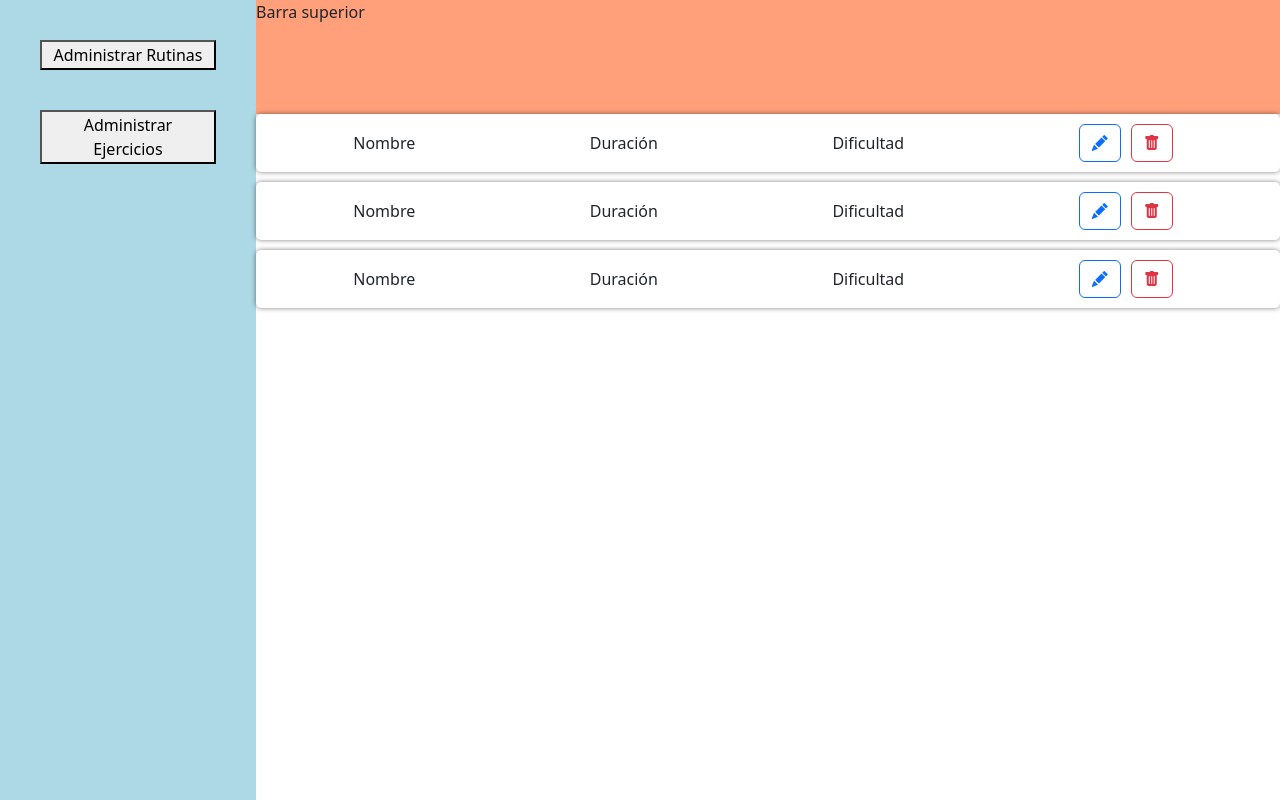
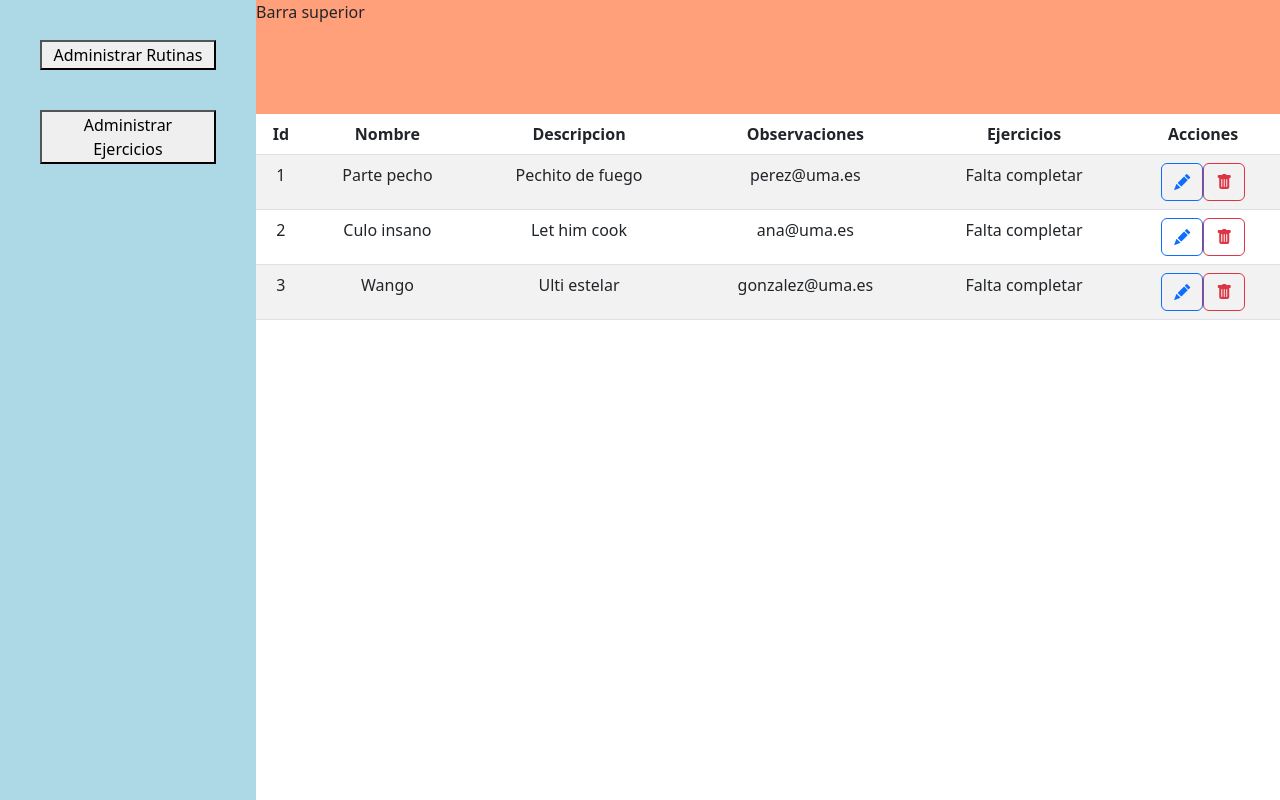
Before and after one commit to SII-Informatica-UMA/ciklum-el-grifo, an Angular app in the folder Proyecto-microservicio/: page / in a window 1280 px wide. Both pictures are taken after a click on the button "Administrar Rutinas". Built offline with nearby package versions, Linux system fonts and the light colour scheme.

Commit message:
Tabla rutinas funcional
Creacion de los atributos pertenecientes a rutinas, ejemplos de datos, y tabla funcional...

```diff
--- a/Proyecto-microservicio/src/app/app.module.ts
+++ b/Proyecto-microservicio/src/app/app.module.ts
@@ -4,7 +4,6 @@ import { FormsModule } from '@angular/forms';
 import { AppRoutingModule } from './app-routing.module';
 import { AppComponent } from './app.component';
 import { NgbModule } from '@ng-bootstrap/ng-bootstrap';
-import { DetalleRutinaComponent } from './detalle-rutina/detalle-rutina.component';
 import { FormularioRutinaComponent } from './formulario-rutina/formulario-rutina.component';
 import { RutinasComponent } from './rutinas/rutinas.component';
 
--- a/Proyecto-microservicio/src/app/formulario-rutina/formulario-rutina.component.html
+++ b/Proyecto-microservicio/src/app/formulario-rutina/formulario-rutina.component.html
@@ -4,14 +4,13 @@
 </div>
 <div class="modal-body">
   <div class="form-group">
+
       <label for="nombre">Nombre:</label>
-      <input class="form-control" id="nombre" [(ngModel)]="rutina.nombre" placeholder="nombre">
-      <label for="apellidos">Apellidos:</label>
-      <input class="form-control" id="apellidos" [(ngModel)]="rutina.apellidos" placeholder="apellidos">
-      <label for="email">E-mail:</label>
-      <input class="form-control" id="email" [(ngModel)]="rutina.email" placeholder="fulanito@mengano.com">
-      <label for="telefono">Teléfono:</label>
-      <input class="form-control" id="telefono" [(ngModel)]="rutina.telefono" placeholder="(34) 123456789">
+      <input class="form-control" id="nombre" [(ngModel)]="rutina.nombre" placeholder="apellidos">
+      <label for="descripcion">Descripcion:</label>
+      <input class="form-control" id="descripcion" [(ngModel)]="rutina.descripcion" placeholder="fulanito@mengano.com">
+      <label for="observaciones">Observaciones:</label>
+      <input class="form-control" id="observaciones" [(ngModel)]="rutina.observaciones" placeholder="(34) 123456789">
 
   </div>
 </div>
--- a/Proyecto-microservicio/src/app/formulario-rutina/formulario-rutina.component.ts
+++ b/Proyecto-microservicio/src/app/formulario-rutina/formulario-rutina.component.ts
@@ -9,7 +9,7 @@ import { NgbActiveModal } from '@ng-bootstrap/ng-bootstrap';
 })
 export class FormularioRutinaComponent {
   accion?: "Añadir" | "Editar";
-  rutina: Rutina = {id: 0, nombre: '', apellidos: '', email: '', telefono: ''};
+  rutina: Rutina = {id: 0, nombre: '', descripcion: '', observaciones: ''};
 
   constructor(public modal: NgbActiveModal) { }
 
--- a/Proyecto-microservicio/src/app/rutina.service.ts
+++ b/Proyecto-microservicio/src/app/rutina.service.ts
@@ -7,16 +7,19 @@ import { Rutina } from './rutina';
 
 export class RutinasService {
   private rutinas: Rutina [] = [
-    {id: 1, nombre: 'Juan', apellidos: 'Pérez', email: 'perez@uma.es', telefono: '666666666'},
-    {id: 2, nombre: 'Ana', apellidos: 'García', email: 'ana@uma.es', telefono: '55555555'},
-    {id: 3, nombre: 'Luis', apellidos: 'González', email: 'gonzalez@uma.es', telefono: '444444444'},
+    {id: 1, nombre: 'Parte pecho', descripcion: 'Pechito de fuego', observaciones: 'perez@uma.es'},
+    {id: 2, nombre: 'Culo insano', descripcion: 'Let him cook', observaciones: 'ana@uma.es'},
+    {id: 3, nombre: 'Wango', descripcion: 'Ulti estelar', observaciones: 'gonzalez@uma.es'},
   ];
 
   constructor() { }
 
-  getRutinas(): Rutina [] {
-    return this.rutinas.sort((a,b)=>a.nombre.localeCompare(b.nombre));;
-  }
+  getRutinas(): Rutina[] {
+    return this.rutinas.sort((a, b) => {
+        return a.id - b.id;
+    });
+}
+
 
   addRutinas(rutinas: Rutina) {
     rutinas.id = Math.max(...this.rutinas.map(c => c.id)) + 1;
--- a/Proyecto-microservicio/src/app/rutina.ts
+++ b/Proyecto-microservicio/src/app/rutina.ts
@@ -2,7 +2,7 @@
 export interface Rutina {
   id: number;
   nombre: string;
-  apellidos: string;
-  email: string;
-  telefono: string;
+  descripcion: string;
+  observaciones: string;
+  //ejercicios: Ejercicio; Quitar comentario, una vez creaddo el tipo Ejercicio
 }
--- a/Proyecto-microservicio/src/app/rutinas/rutinas.component.css
+++ b/Proyecto-microservicio/src/app/rutinas/rutinas.component.css
@@ -1,6 +1,7 @@
 .tablaRutinas{
     width: 100%;
     border-collapse: collapse;
+    text-align: center;
 }
 
 .fila{
--- a/Proyecto-microservicio/src/app/rutinas/rutinas.component.html
+++ b/Proyecto-microservicio/src/app/rutinas/rutinas.component.html
@@ -1,22 +1,30 @@
 
-<table class="tablaRutinas">
+<table class="tablaRutinas table table-striped">
+  <thead>
+
+    <tr>
+      <th>Id</th>
+      <th>Nombre</th>
+      <th>Descripcion</th>
+      <th>Observaciones</th>
+      <th>Ejercicios</th>
+      <th>Acciones</th>
+    </tr>
+
+  </thead>
+
   <tbody>
     <tr *ngFor="let rutina of rutinas">
-        <div class="fila">
-          <div class="casilla">
-            Nombre
-          </div>
-          <div class="casilla">
-            Duración
-          </div>
-          <div class="casilla">
-            Dificultad
-          </div>
-          <div class="casilla">
+      <td>{{rutina?.id}}</td>
+      <td>{{rutina?.nombre}}</td>
+      <td>{{rutina?.descripcion}}</td>
+      <td>{{rutina?.observaciones}}</td>
+      <td>Falta completar</td>
+      <td>
         <button type="button" class="col-auto btn btn-outline-primary" (click)="editarRutina(rutina)"><i class="bi bi-pencil-fill"></i></button>
         <button type="button" class="col-auto btn btn-outline-danger" (click)="eliminarRutina(rutina.id)"><i class="bi bi-trash-fill"></i></button>
-          </div>
-        </div>
+      </td>
+
     </tr>
   </tbody>
 </table>
--- a/Proyecto-microservicio/src/app/rutinas/rutinas.component.ts
+++ b/Proyecto-microservicio/src/app/rutinas/rutinas.component.ts
@@ -27,7 +27,6 @@ export class RutinasComponent implements OnInit {
 
   ngOnInit(): void {
     this.rutinas = this.rutinasService.getRutinas();
-    this.rutinas.sort((a,b)=>a.nombre.localeCompare(b.nombre));
   }
 
   elegirRutina(rutina: Rutina): void {
@@ -37,7 +36,7 @@ export class RutinasComponent implements OnInit {
   aniadirRutina(): void {
     let ref = this.modalService.open(FormularioRutinaComponent);
     ref.componentInstance.accion = "Añadir";
-    ref.componentInstance.contacto = {id: 0, nombre: '', apellidos: '', email: '', telefono: ''};
+    ref.componentInstance.contacto = {id: 0, nombre: '', descripcion: '', observaciones: ''};
     ref.result.then((rutina: Rutina) => {
       this.rutinasService.addRutinas(rutina);
       this.rutinas = this.rutinasService.getRutinas();
```
Also changed, not shown: Proyecto-microservicio/src/app/detalle-rutina/detalle-rutina.component.html (deleted, +0 -29 lines), Proyecto-microservicio/src/app/detalle-rutina/detalle-rutina.component.ts (deleted, +0 -33 lines), Proyecto-microservicio/src/app/detalle-rutina/detalle-rutina.component.css (deleted). Lines whose indentation alone changed are shown as unchanged.
